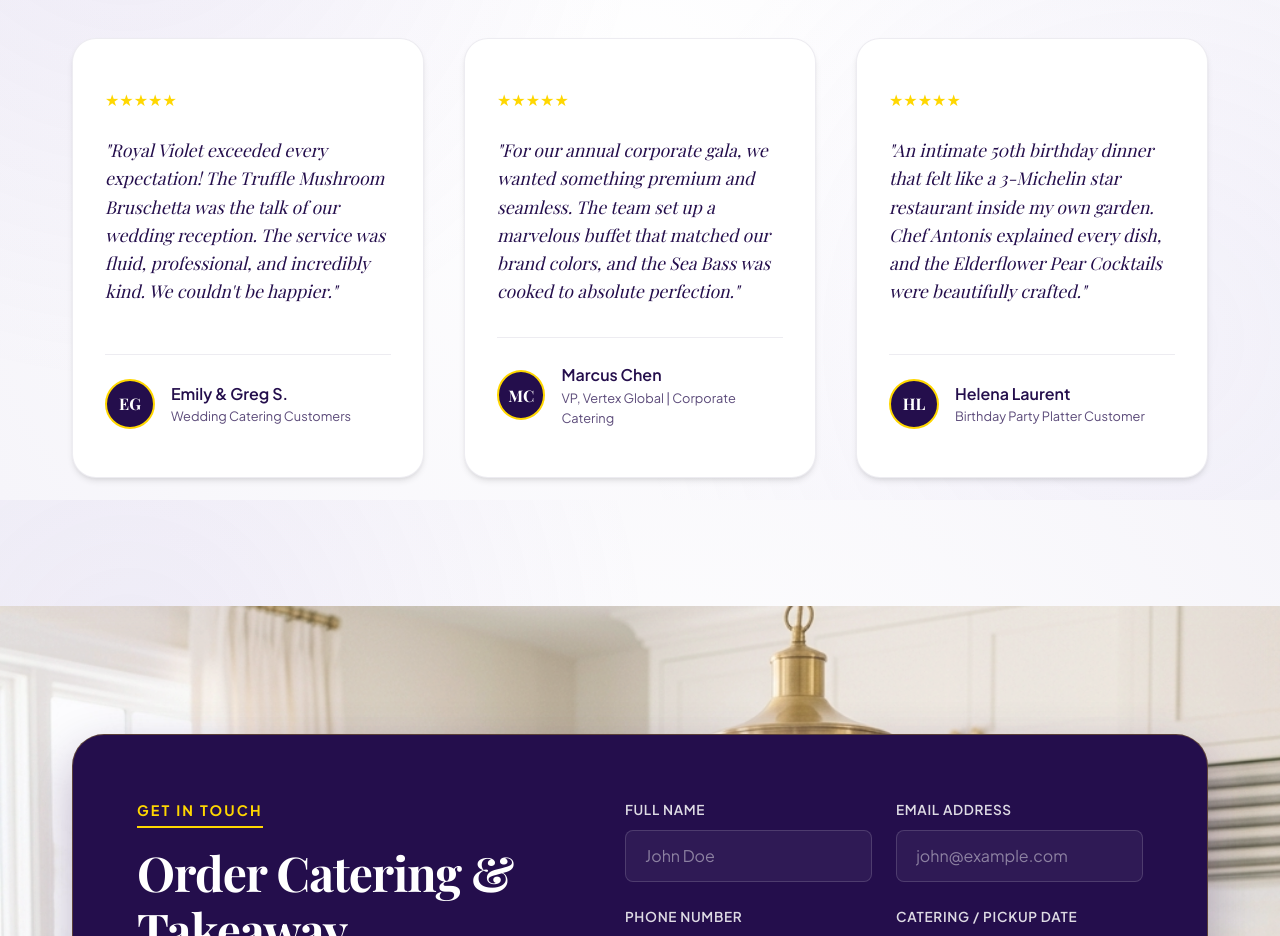
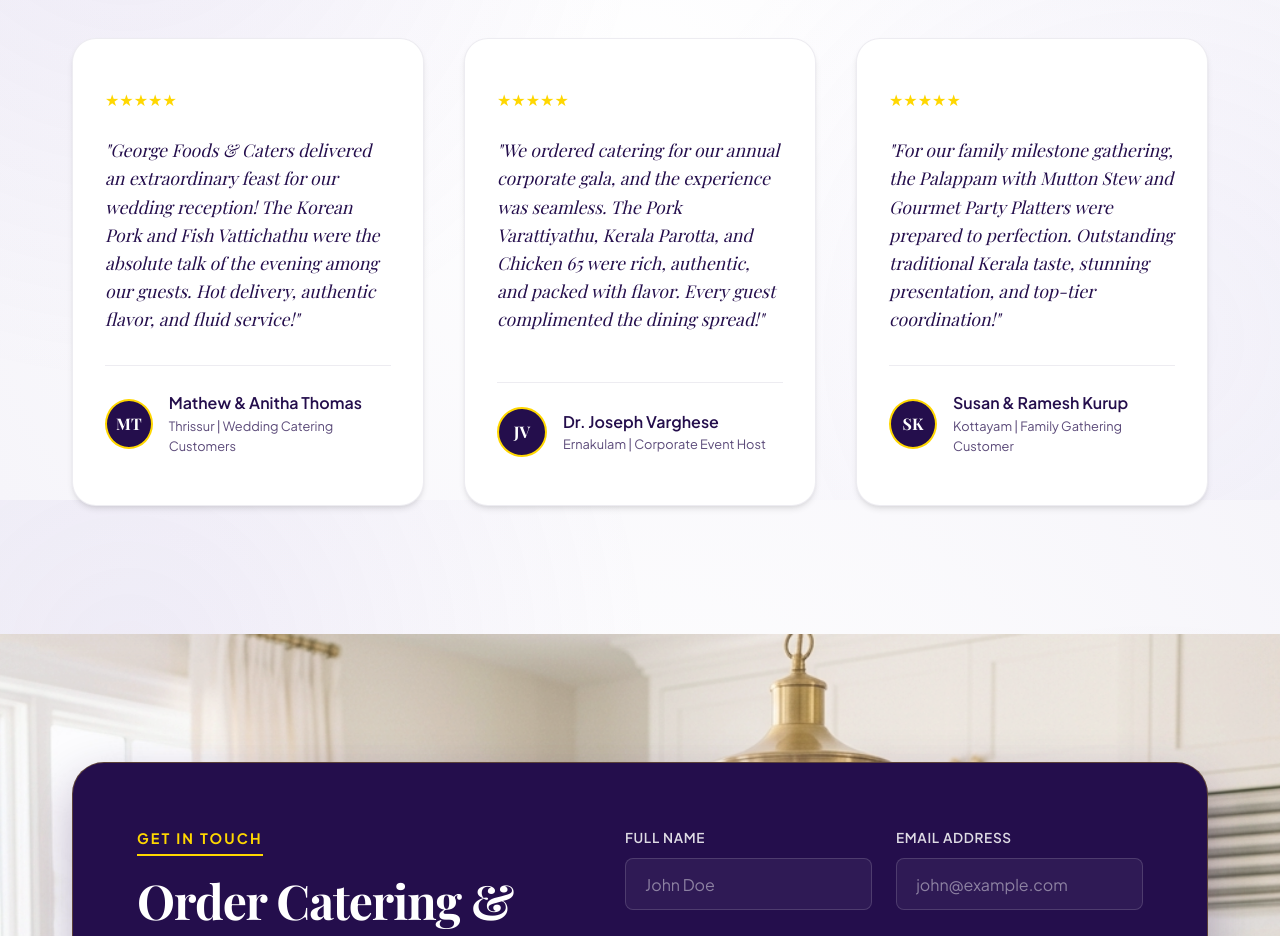
Before and after one commit to bitfixtechnologies/george_caters, a Next.js app: page / in a window 1280 px wide. Shown: the part 5100-6036 px from the top of the page. Built offline with nearby package versions, Linux system fonts and the light colour scheme; a web font is replaced by a local one.

Commit message:
Update testimonials with new quotes and authors

```diff
--- a/app/page.tsx
+++ b/app/page.tsx
@@ -681,14 +681,14 @@ export default function Home() {
               <div>
                 <div className="testimonial-stars">★★★★★</div>
                 <p className="testimonial-quote">
-                  "Royal Violet exceeded every expectation! The Truffle Mushroom Bruschetta was the talk of our wedding reception. The service was fluid, professional, and incredibly kind. We couldn't be happier."
+                  "George Foods & Caters delivered an extraordinary feast for our wedding reception! The Korean Pork and Fish Vattichathu were the absolute talk of the evening among our guests. Hot delivery, authentic flavor, and fluid service!"
                 </p>
               </div>
               <div className="testimonial-author">
-                <div className="author-avatar">EG</div>
+                <div className="author-avatar">MT</div>
                 <div>
-                  <span className="author-name">Emily & Greg S.</span>
-                  <p className="author-role">Wedding Catering Customers</p>
+                  <span className="author-name">Mathew & Anitha Thomas</span>
+                  <p className="author-role">Thrissur | Wedding Catering Customers</p>
                 </div>
               </div>
             </div>
@@ -698,14 +698,14 @@ export default function Home() {
               <div>
                 <div className="testimonial-stars">★★★★★</div>
                 <p className="testimonial-quote">
-                  "For our annual corporate gala, we wanted something premium and seamless. The team set up a marvelous buffet that matched our brand colors, and the Sea Bass was cooked to absolute perfection."
+                  "We ordered catering for our annual corporate gala, and the experience was seamless. The Pork Varattiyathu, Kerala Parotta, and Chicken 65 were rich, authentic, and packed with flavor. Every guest complimented the dining spread!"
                 </p>
               </div>
               <div className="testimonial-author">
-                <div className="author-avatar">MC</div>
+                <div className="author-avatar">JV</div>
                 <div>
-                  <span className="author-name">Marcus Chen</span>
-                  <p className="author-role">VP, Vertex Global | Corporate Catering</p>
+                  <span className="author-name">Dr. Joseph Varghese</span>
+                  <p className="author-role">Ernakulam | Corporate Event Host</p>
                 </div>
               </div>
             </div>
@@ -715,14 +715,14 @@ export default function Home() {
               <div>
                 <div className="testimonial-stars">★★★★★</div>
                 <p className="testimonial-quote">
-                  "An intimate 50th birthday dinner that felt like a 3-Michelin star restaurant inside my own garden. Chef Antonis explained every dish, and the Elderflower Pear Cocktails were beautifully crafted."
+                  "For our family milestone gathering, the Palappam with Mutton Stew and Gourmet Party Platters were prepared to perfection. Outstanding traditional Kerala taste, stunning presentation, and top-tier coordination!"
                 </p>
               </div>
               <div className="testimonial-author">
-                <div className="author-avatar">HL</div>
+                <div className="author-avatar">SK</div>
                 <div>
-                  <span className="author-name">Helena Laurent</span>
-                  <p className="author-role">Birthday Party Platter Customer</p>
+                  <span className="author-name">Susan & Ramesh Kurup</span>
+                  <p className="author-role">Kottayam | Family Gathering Customer</p>
                 </div>
               </div>
             </div>
```
